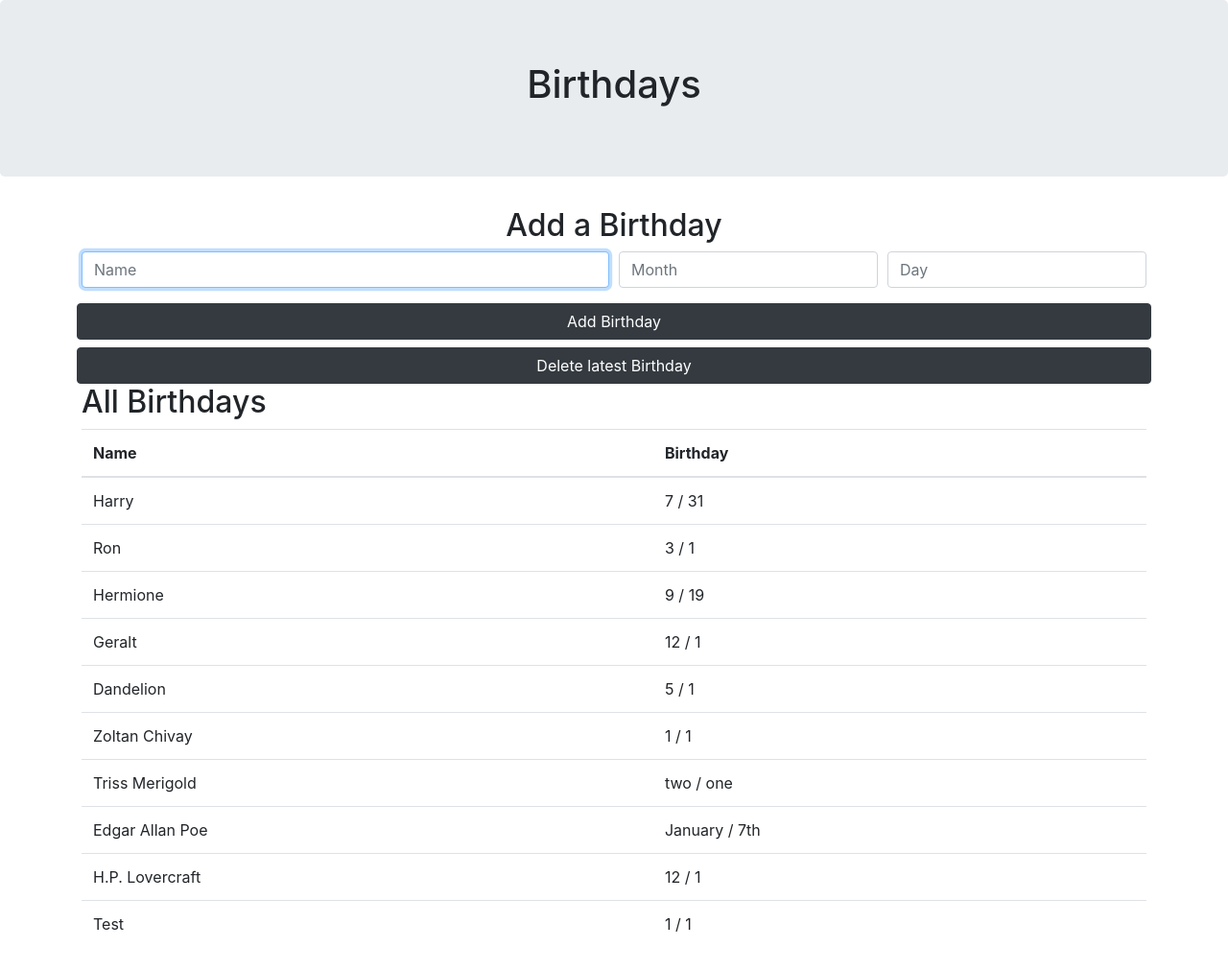
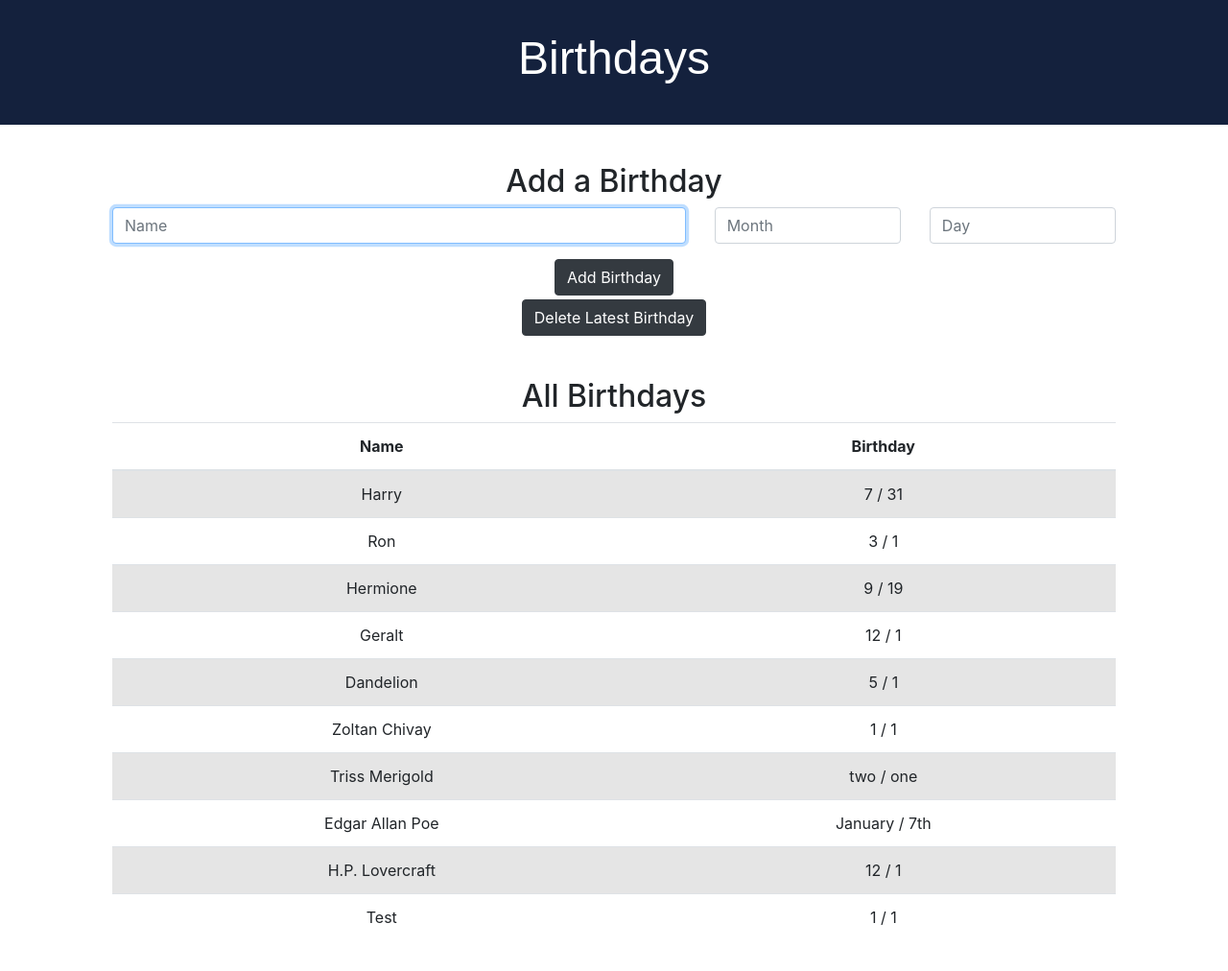
Before and after one commit to Ipcagr1d/flask-crud, a Flask app: page / in a window 1280 px wide. Shown: the whole page at 96% size. Before the commit the page ends 971 px from the top, so only its background shows below. Run offline with Flask 2, Linux system fonts and the light colour scheme; some libraries are stand-ins or nearby versions.

Commit message:
Refine index page

```diff
--- a/static/styles.css
+++ b/static/styles.css
@@ -18,7 +18,8 @@ body {
 }
 
 .jumbotron {
-    background-color: #477bff;
+    border-radius: 0;
+    background-color: #14213d;
     color: #fff;
     margin-bottom: 2rem;
     padding: 2rem 1rem;
@@ -55,9 +56,13 @@ button, input[type="submit"] {
     vertical-align: middle;
 }
 
+.button-container {
+    padding: 1rem 1rem 1rem 1rem;
+}
+
 input[type="text"], input[type="number"] {
     line-height: 1.8;
-    width: 25%;
+    width: 100%;
 }
 
 input[type="text"]:hover, input[type="number"]:hover {
@@ -78,5 +83,5 @@ table td {
 }
 
 tbody tr:nth-of-type(odd) {
-    background-color: rgb(179, 208, 255, 0.3)
+    background-color: #e5e5e5;
 }
--- a/templates/index.html
+++ b/templates/index.html
@@ -8,8 +8,11 @@
     <!-- Bootstrap CSS -->
     <link rel="stylesheet" href="https://cdn.jsdelivr.net/npm/bootstrap@4.6.0/dist/css/bootstrap.min.css" integrity="sha384-B0vP5xmATw1+K9KRQjQERJvTumQW0nPEzvF6L/Z6nronJ3oUOFUFpCjEUQouq2+l" crossorigin="anonymous">
 
+    <link rel="stylesheet" href="/static/styles.css">
+
     <title>Birthdays</title>
   </head>
+
   <body>
     <div class="jumbotron">
         <h1 class="text-center">Birthdays</h1>
@@ -19,27 +22,31 @@
             <div class="error-message d-flex justify-content-center">
                 <em><strong>{{errormessage}}</strong></em>
             </div>
-
             <h2 class="text-center">Add a Birthday</h2>
             <form action="/" method="POST">
-                <div class="form-row">
-                  <div class="form-group col-md-6">
+                <div class="row">
+                  <div class="col-7">
                     <input name="name" type="text" class="form-control" placeholder="Name" autocomplete="off" autofocus>
                   </div>
-                  <div class="form-group col-md-3">
+                  <div class="col">
                     <input name="month" type="text" class="form-control" placeholder="Month" autocomplete="off" autofocus>
                   </div>
-                  <div class="form-group col-md-3">
-                      <input name="day" type="text" class="form-control" placeholder="Day" autocomplete="off" autofocus>
+                  <div class="col">
+                    <input name="day" type="text" class="form-control" placeholder="Day" autocomplete="off" autofocus>
                   </div>
-                  <button type="submit" class="btn btn-dark btn-block" name="action" value="submit_add">Add Birthday</button>
-                  <button type="submit" class="btn btn-dark btn-block" name="action" value="submit_delete">Delete latest Birthday</button>
+                </div>
+                <div class="button-container btn-group-vertical">
+                  <div class="col-md-12 mb-1">
+                    <button type="submit" class="btn btn-dark" name="action" value="submit_add">Add Birthday</button>
+                  </div>
+                  <div class="col-md-12 mb-1">
+                    <button type="submit" class="btn btn-dark" name="action" value="submit_delete">Delete Latest Birthday</button>
+                  </div>
                 </div>
               </form>
         </div>
 
         <div class="section">
-
             <h2>All Birthdays</h2>
             <table class="table">
                 <thead>
```
Also changed, not shown: 1 other file.
